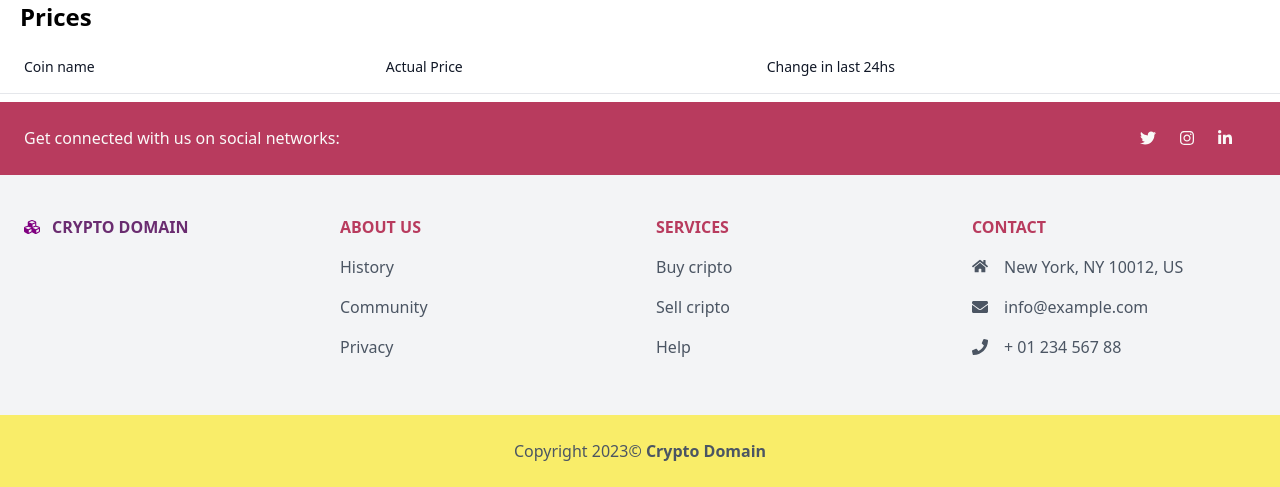
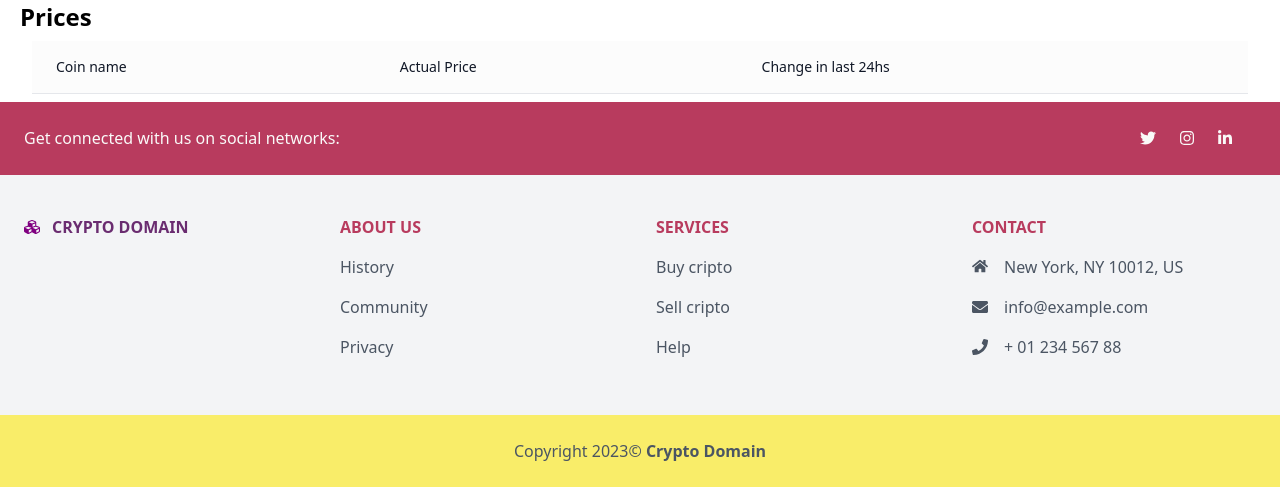
Before and after one commit to valentraverso/crypto-domain, a PHP site: template src/templates/index.php in a window 1280 px wide. Shown: the part 675-1162 px from the top of the page. Run offline with PHP 8.4, Linux system fonts and the light colour scheme; the template is opened without the code that fills it, so the values that code supplies are empty; some libraries are stand-ins or nearby versions.

Commit message:
change color thead list prices

```diff
--- a/src/templates/components/head.php
+++ b/src/templates/components/head.php
@@ -14,6 +14,7 @@
                 orange: '#F08A5D',
                 maroon: '#B83B5E',
                 purple: '#6A2C70',
+                grey: '#FCFCFC',
               }
             }
           }
--- a/src/templates/components/pricesBtcChart.php
+++ b/src/templates/components/pricesBtcChart.php
@@ -9,11 +9,11 @@ $arrayCoins = $showCoin->setCoin("BTC,ETH,LUN,DOGE", "EUR");
 <section>
         <h2 class='font pl-5 text-2xl font-bold'>Prices</h2>
         <div class="flex flex-col">
-            <div class="overflow-x-auto sm:-mx-6 lg:-mx-8">
+            <div>
               <div class="py-2 inline-block min-w-full sm:px-6 lg:px-8">
                 <div class="overflow-hidden">
                   <table class="min-w-full">
-                    <thead class="border-b">
+                    <thead class="border-b bg-grey">
                       <tr>
                         <th scope="col" class="text-sm font-medium text-gray-900 px-6 py-4 text-left">
                             Coin name
```
